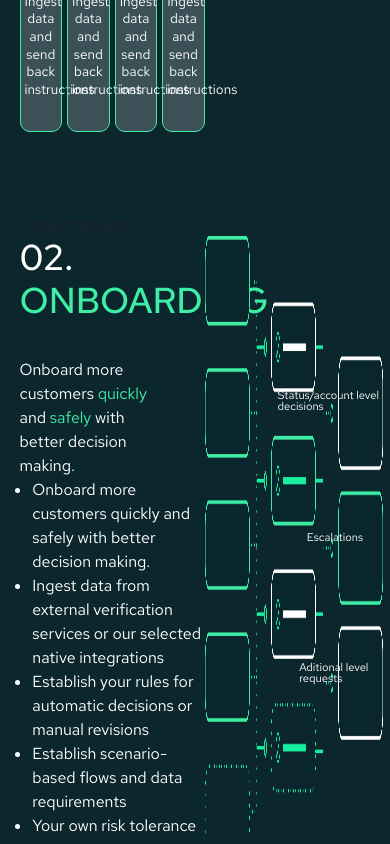
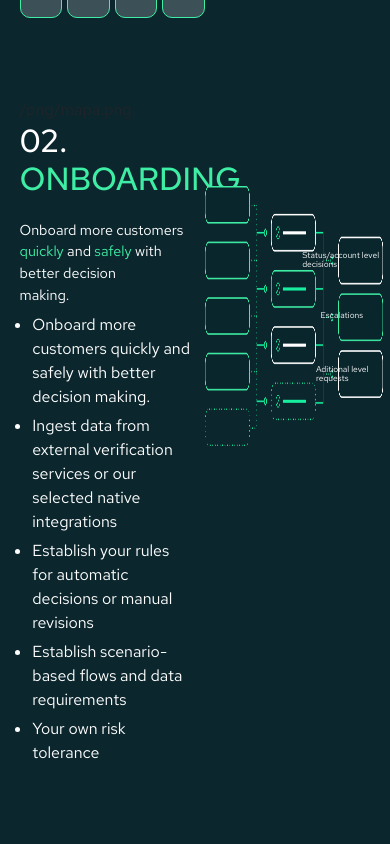
Before and after one commit to dokodeko/backbone, a Next.js app: page /clm in a window 390 px wide. Shown: the part 1940-2784 px from the top of the page. Built offline with nearby package versions, Linux system fonts and the light colour scheme.

Commit message:
acomodo en onborarding

```diff
--- a/components/ui/ui.module.css
+++ b/components/ui/ui.module.css
@@ -201,6 +201,31 @@
     margin-left: 0.5rem !important;
     margin-right: 0.5rem !important;
   }
+  .cont_sections h5 {
+    font-size: 2rem;
+    margin-bottom: 1rem;
+  }
+  .cont_1 p {
+    width: 90%;
+    font-size: 0.9rem;
+    margin-bottom: 1.5rem;
+  }
+  .lista {
+    width: 93%;
+  }
+  .lista li {
+    margin-bottom: 0.3rem;
+  }
+}
+@media (max-width: 768px) {
+  .fondoMapa {
+    height: 260px;
+    margin-top: 4rem;
+    background-position-y: bottom;
+  }
+  .fondoMapa p {
+    font-size: 0.53rem;
+  }
 }
 @media (max-width: 767px) {
   .boton {
--- a/pages/clm.jsx
+++ b/pages/clm.jsx
@@ -163,7 +163,7 @@ export default function Clm() {
             imagen={section2.imagen}
             cards={
               <>
-                <p className="mt-n1 mb-0 colorBlanco">
+                <p className="mt-n1 mb-2 mb-lg-0 colorBlanco">
                   Onboard more customers{" "}
                   <span className="colorAzul"> quickly</span> and
                   <span className="colorAzul"> safely</span> with better
```
